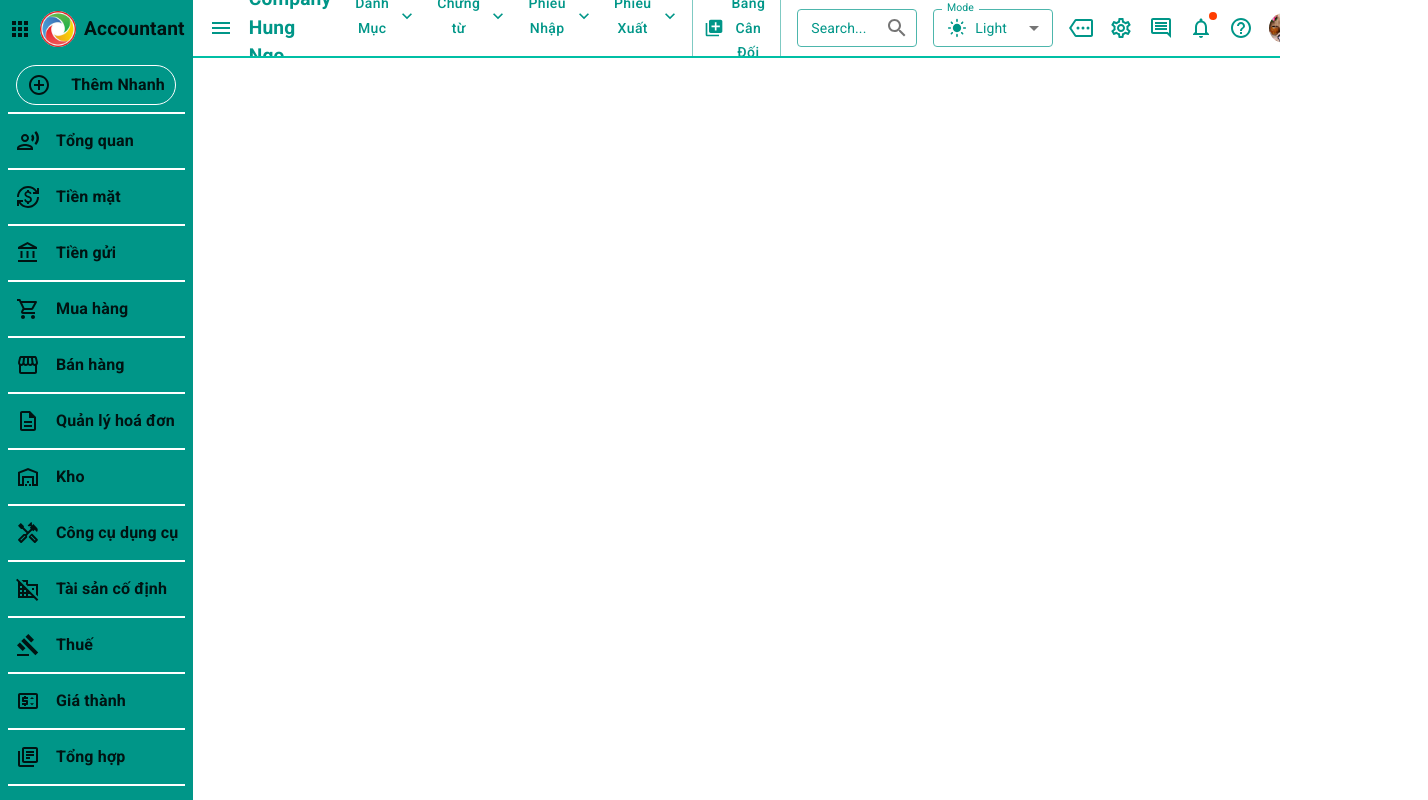
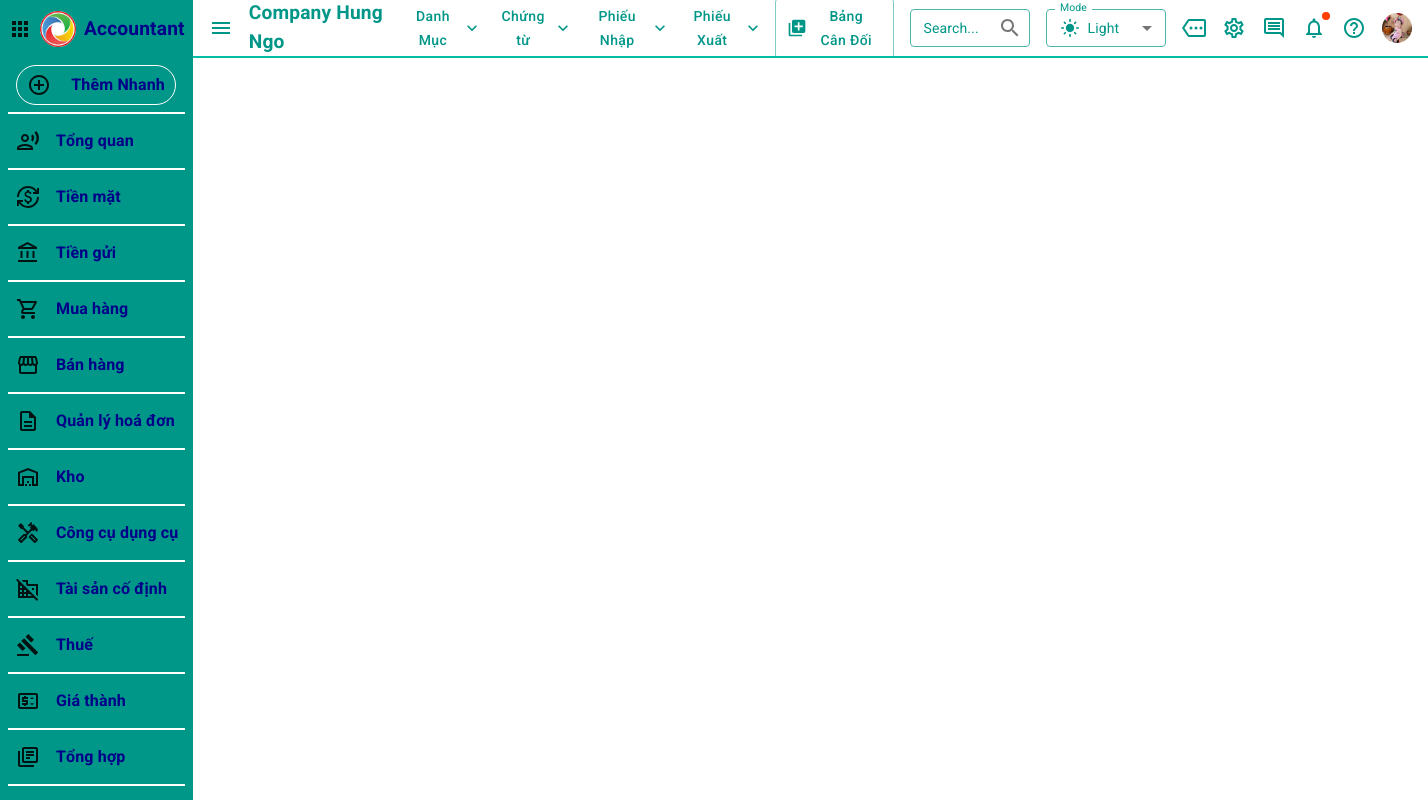
Before and after one commit to tanhung999/ketoan_frontend, a React (Vite) app: page / in a window 1280 px wide. Shown: the top 800 px of the page, 1428 px wide, since content can reach past the window. Built offline with nearby package versions, Linux system fonts and the light colour scheme.

Commit message:
fix navbar

```diff
--- a/src/App.jsx
+++ b/src/App.jsx
@@ -1,13 +1,17 @@
 
 import AppBar from '~/components/AppBar'
-import NavBar from '~/components/NavBar'
+import NavBar from '~/pages/NavBar'
 import Box from '@mui/material/Box'
+import Home from '~/pages/Home/Content'
 
 function App() {
   return (
-    <Box sx={{ display: 'flex' }}>
+    <Box sx={{ display: 'flex', justifyContent: 'initial' }}>
       <NavBar />
-      <AppBar />
+
+      {/* <AppBar /> */}
+      <Home />
+
     </Box>
   )
 }
--- a/src/components/AppBar/Menus/Profiles.jsx
+++ b/src/components/AppBar/Menus/Profiles.jsx
@@ -48,7 +48,7 @@ function Profiles () {
         }}
       >
         <MenuItem>
-          <Avatar sx={{ height: 28, width: 28, mr: 2 }} /> Profile
+          <Avatar sx={{ height: 30, width: 30, mr: 2 }} /> Profile
         </MenuItem>
         <MenuItem>
           <Avatar sx={{ height: 28, width: 28, mr: 2 }} /> My account
--- a/src/components/AppBar/index.jsx
+++ b/src/components/AppBar/index.jsx
@@ -29,7 +29,7 @@ function AppBar () {
       sx={
         {
           // backgroundColor: 'primary.light',
-          width: '100%',
+          width: '110%',
           height: (theme) => theme.appCustom.appBarHeight,
           display: 'flex',
           alignItems: 'center',
--- a/src/pages/Home/Content/index.jsx
+++ b/src/pages/Home/Content/index.jsx
@@ -1,16 +1,22 @@
 import Box from '@mui/material/Box'
-
+import AppBar from '~/components/AppBar'
 function Content () {
   return (
-    <Box
-      sx ={{
-        backgroundColor: 'primary.main',
-        width: '100%',
-        height:(theme) => `calc(100vh - ${theme.appCustom.appBarHeight}  -  ${theme.appCustom.navBarHeight})`,
-        display: 'flex',
-        alignItems: 'center'
-      }}
-    >Section</Box>
+    <Box>
+      <AppBar />
+      <Box
+        sx ={{
+          backgroundColor: (theme) => (theme.palette.mode === 'dark' ? theme.palette.primary : '#ffff'),
+          width: '110%',
+          height:(theme) => `calc(100vh - ${theme.appCustom.appBarHeight})`,
+          display: 'flex',
+          alignItems: 'center'
+        }}
+      >
+
+      </Box>
+    </Box>
+
   )
 }
 export default Content
--- a/src/components/NavBar/index.jsx
+++ b/src/pages/NavBar/index.jsx
@@ -20,6 +20,12 @@ import AlignVerticalBottomOutlinedIcon from '@mui/icons-material/AlignVerticalBo
 import AccountBalanceWalletOutlinedIcon from '@mui/icons-material/AccountBalanceWalletOutlined'
 
 function NavBar () {
+  // const gradientStyle = {
+  //   background: 'linear-gradient(-45deg, #ee7752, #e73c7e, #23a6d5, #23d5ab)',
+  //   backgroundSize: '400% 400%',
+  //   animation: 'gradient 15s ease infinite',
+  //   height: '100vh'
+  // }
   const MENU_STYLES = {
     marginLeft: '16px',
     height: '54px',
@@ -30,18 +36,18 @@ function NavBar () {
       color: 'primary'
     },
     '&:hover': {
-      bgcolor: 'primary.50'
+      bgcolor:(theme) => (theme.palette.mode === 'light' ? '#ffff' : '#000088')
     }
   }
   const Typography_Styles = {
     fontSize: '1rem',
     fontWeight: 'bold',
-    color: 'primary'
+    color: (theme) => (theme.palette.mode === 'dark' ? '#ffff' : '#000088')
   }
   return (
     <Box sx={{
       bgcolor: 'primary.main',
-      width: '14rem !important',
+      width: '16rem !important',
       minHeight: '100vh'
     }}>
       <Box
@@ -54,10 +60,34 @@ function NavBar () {
           sx={{ width: 36, height: 36 }}
           src={AccountLogo}
         />
-        <Typography variant='span' sx={{ fontSize: '1.2rem', fontWeight: 'bold', color: 'primary' }}>Accountant</Typography>
+        <Typography variant='span' sx={{ fontSize: '1.2rem', fontWeight: 'bold', color:  (theme) => (theme.palette.mode === 'dark' ? '#ffff' : '#000088') }}>Accountant</Typography>
       </Box>
-      <Box sx={MENU_STYLES} >
-        <Box sx={{ cursor: 'pointer', border: '1px solid #ffff', display: 'flex', alignItems: 'center', justifyContent: 'space-around', borderRadius: 15, minWidth: '10rem', height: 40 }}>
+      <Box sx={{
+        marginLeft: '16px',
+        height: '54px',
+        display: 'flex',
+        alignItems: 'center',
+        gap: 2,
+        '& .MuiSvgIcon-root': {
+          color: 'primary'
+        },
+        '&:hover': {
+          bgcolor: 'primary'
+        }
+      }} >
+        <Box sx={{ cursor: 'pointer',
+          border: '1px solid #ffff',
+          display: 'flex',
+          alignItems: 'center',
+          justifyContent: 'space-around',
+          borderRadius: 15,
+          minWidth: '10rem',
+          height: 40,
+          '&:hover': {
+            bgcolor:(theme) => (theme.palette.mode === 'light' ? '#ffff' : '#000088')
+          }
+        }}
+        >
           <ControlPointIcon/>
           <Typography variant='span' sx={Typography_Styles}>Thêm Nhanh</Typography>
         </Box>
@@ -178,7 +208,7 @@ function NavBar () {
       </Box>
       <Box px={2} marginTop={2} >
         <Typography variant='span'
-          sx={{ fontSize: '0.75rem', fontWeight: 'bold', color: 'primary' }}
+          sx={{ fontSize: '0.75rem', fontWeight: 'bold', color:  (theme) => (theme.palette.mode === 'dark' ? '#ffff' : '#000088') }}
         >Copyright © Hung Ngo 2023</Typography>
       </Box>
     </Box>
```
Also changed, not shown: src/pages/Home/index.jsx (+10 -10 lines).
